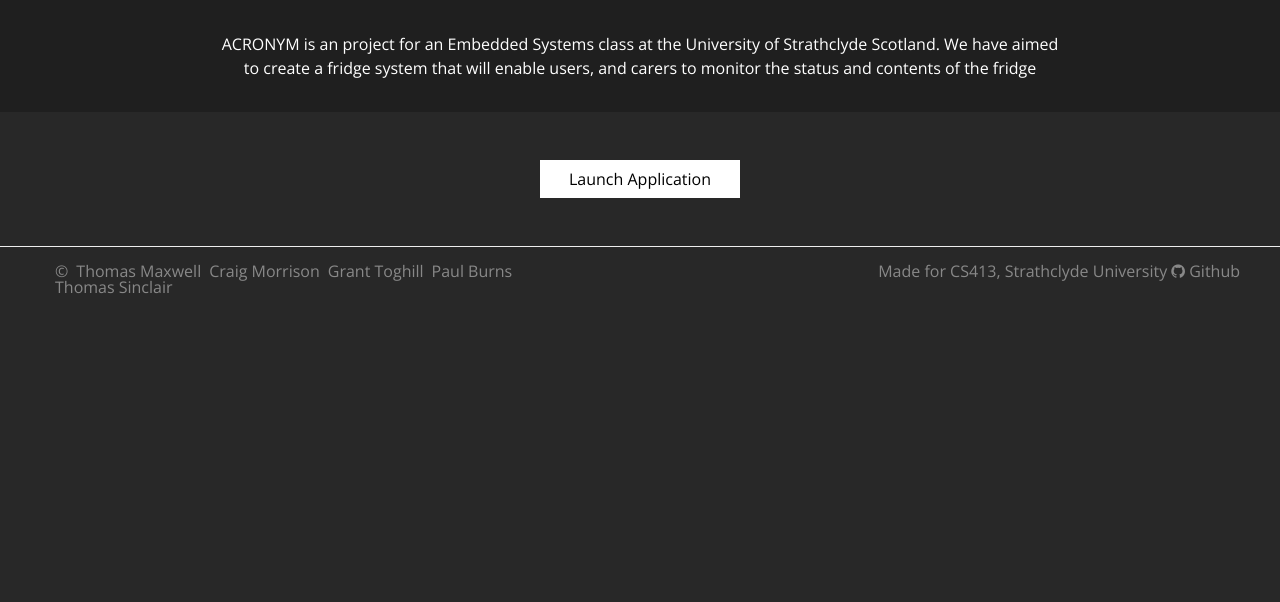
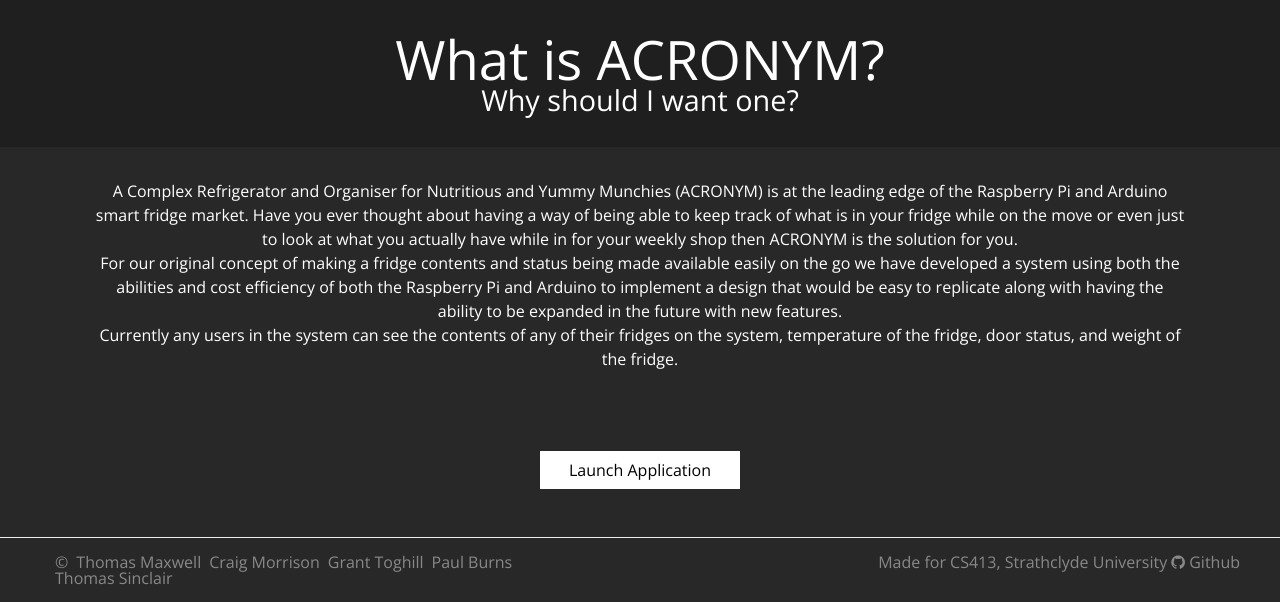
Before and after one commit to nightpaws/ACRONYM, a PHP site: page / in a window 1280 px wide. Shown: the part 297-899 px from the top of the page. Before the commit the page ends 591 px from the top, so only its background shows below. Run offline with PHP 8.4, Linux system fonts and the light colour scheme; some libraries are stand-ins or nearby versions.

```diff
--- a/src/website/src/index.php
+++ b/src/website/src/index.php
@@ -2,8 +2,23 @@
 <?php include ('toolbar.php'); ?>
 
 <main>
-	<div id="blurb">
-		<p>ACRONYM is an project for an Embedded Systems class at the University of Strathclyde Scotland. We have aimed to create a fridge system that will enable users, and carers  to monitor the status and contents of the fridge</p>
+	<div class="content-primary">
+		<h1>What is ACRONYM?</h1>
+		<h4>Why should I want one?</h4>
+	</div>
+	<div class="content-secondary">
+
+		<p>A Complex Refrigerator and Organiser for Nutritious and Yummy Munchies (ACRONYM) is at the leading edge of the Raspberry Pi and Arduino smart fridge market.
+			Have you ever thought about having a way of being able to keep track of what is in your fridge while on the move or even just to look at what you actually
+			 have while in for your weekly shop then ACRONYM is the solution for you.</p>
+
+		<p>For our original concept of making a fridge contents and status being made available easily on the go we have developed a system using both the abilities
+		 and cost efficiency of both the Raspberry Pi and Arduino to implement a design that would be easy to replicate along with having the ability to be expanded
+		  in the future with new features.</p>
+
+		<p>Currently any users in the system can see the contents of any of their fridges on the system, temperature of the fridge, door status, and weight of the fridge.</p>
+
+		<!-- <p>ACRONYM is an project for an Embedded Systems class at the University of Strathclyde Scotland. We have aimed to create a fridge system that will enable users, and carers  to monitor the status and contents of the fridge</p> -->
 	</div>
 	<div class="other-background" id="launch-container">
 		<a href="dashboard/" id="launch">Launch Application</a>
--- a/src/website/src/organisation.php
+++ b/src/website/src/organisation.php
@@ -6,7 +6,7 @@
 		<h1>Project Organisation</h1>
 		<h3>How did we do it?</h3>
 	</div>
-	<div class="content-boxes">
+	<div class="content-boxes container-fluid">
 		<div class="row">
 			<div class="col-sm-6">
 				<div class="primary side-box">
--- a/src/website/src/sass/setup/_screen.scss
+++ b/src/website/src/sass/setup/_screen.scss
@@ -135,7 +135,20 @@ header h2{
 .content-primary p{
     width: 90%;
     margin: auto;
-    line-height: 2.5;
+    line-height: 1.5;
+}
+
+.content-secondary{
+    background-color: $secondarybackground;
+    text-align: center;
+    color: white;
+    padding: 2rem;
+}
+
+.content-secondary p{
+    width: 90%;
+    margin: auto;
+    line-height: 1.5;
 }
 
 .page-width {
```
Also changed, not shown: src/website/src/about.php (+6 -6 lines), src/website/src/build.php (+39 -0 lines), src/website/src/css/build/base.css.
